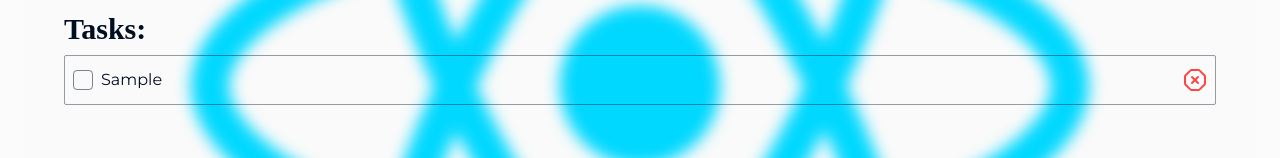
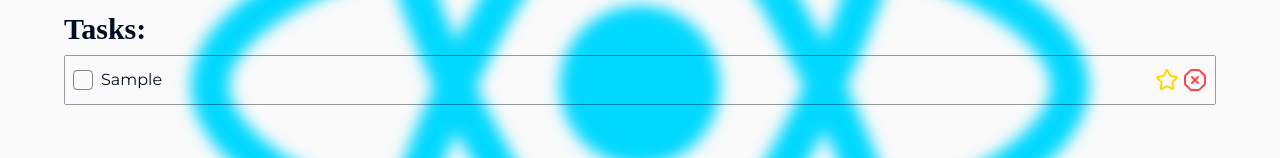
Before and after one commit to MrGoldenFox/task-manager-react, a React (Vite) app: page / in a window 1280 px wide. Both pictures are taken after typing "Sample" into the empty fields and a click on the button "Add New". Shown: the part 313-471 px from the top of the page. Built offline with nearby package versions, Linux system fonts and the light colour scheme; a web font is replaced by a local one.

Commit message:
add star + fix delete button

```diff
--- a/src/App.jsx
+++ b/src/App.jsx
@@ -5,6 +5,7 @@ import { Header } from "./components/Header";
 import { SwitchTasks } from "./components/SwitchTasks";
 import { TaskList } from "./components/TaskList";
 import react from "./assets/react.svg";
+import { Undo } from "lucide-react";
 
 export default function App() {
   const [tasks, setTasks] = useState(() => {
@@ -48,6 +49,16 @@ export default function App() {
     [tasks]
   );
 
+  const setPrimaryTask = useCallback(
+    (id) => {
+      const updatedTasks = tasks.map((task) =>
+        task.id === id ? { ...task, star: !task.star } : task
+      );
+      setTasks(updatedTasks);
+    },
+    [tasks]
+  );
+
   const undoDelete = useCallback(() => {
     clearTimeout(timeOutRef.current);
 
@@ -58,11 +69,13 @@ export default function App() {
   }, [undoTask]);
 
   const filteredTasks = useMemo(() => {
-    return tasks.filter((task) => {
-      if (filter === "active") return !task.checked;
-      if (filter === "completed") return task.checked;
-      return true;
-    });
+    return tasks
+      .filter((task) => {
+        if (filter === "active") return !task.checked;
+        if (filter === "completed") return task.checked;
+        return true;
+      })
+      .sort((a, b) => (b.star === true) - (a.star === true));
   }, [tasks, filter]);
 
   return (
@@ -80,9 +93,19 @@ export default function App() {
             deleteTask={deleteTask}
             undoDelete={undoDelete}
             undoTask={undoTask}
+            setPrimaryTask={setPrimaryTask}
           />
         </div>
       </div>
+      {undoTask && (
+        <button
+          onClick={() => undoDelete()}
+          className="w-screen fixed bottom-0 font-medium text-[var(--primary-bg)] bg-[var(--accent)] flex justify-center gap-4 text-md py-4"
+        >
+          <Undo color="var(--white)" />
+          Return task
+        </button>
+      )}
     </>
   );
 }
--- a/src/components/AddTaskForm.jsx
+++ b/src/components/AddTaskForm.jsx
@@ -8,7 +8,7 @@ export function AddTaskForm({ setTasks, tasks }) {
 
     const newTasks = [
       ...tasks,
-      { text: value, checked: false, id: crypto.randomUUID() },
+      { text: value, checked: false, id: crypto.randomUUID(), star: false },
     ];
 
     setTasks(newTasks);
@@ -34,7 +34,12 @@ export function AddTaskForm({ setTasks, tasks }) {
             }
           }}
         />
-        <button onClick={AddNewTask} className="w-24 bg-[var(--accent)] py-2 px-4 rounded-tr-sm rounded-br-sm text-[var(--primary-bg)] border-[var(--primary)]/25 border border-l-0 hover:bg-[var(--accent-hover)] text-nowrap">Add New</button>
+        <button
+          onClick={AddNewTask}
+          className="w-24 bg-[var(--accent)] py-2 px-4 rounded-tr-sm rounded-br-sm text-[var(--primary-bg)] border-[var(--primary)]/25 border border-l-0 hover:bg-[var(--accent-hover)] text-nowrap"
+        >
+          Add New
+        </button>
       </div>
     </section>
   );
--- a/src/components/TaskItem.jsx
+++ b/src/components/TaskItem.jsx
@@ -1,6 +1,6 @@
-import { OctagonX } from "lucide-react";
+import { OctagonX, Star } from "lucide-react";
 
-export function TaskItem({ task, toggleCheckBox, deleteTask }) {
+export function TaskItem({ task, toggleCheckBox, deleteTask, setPrimaryTask }) {
   return (
     <li className="flex gap-2 justify-between items-center w-full border rounded-xs px-2 py-3 border-[var(--primary)]/40 dark:border-[var(--primary-bg)]/40">
       <div className="flex justify-between items-center gap-2">
@@ -12,9 +12,17 @@ export function TaskItem({ task, toggleCheckBox, deleteTask }) {
         />
         <p>{task.text}</p>
       </div>
-      <button onClick={() => deleteTask(task.id)}>
-        <OctagonX color="var(--red)" />
-      </button>
+      <div className="flex gap-1">
+        <button onClick={() => setPrimaryTask(task.id)}>
+          <Star
+            fill={task.star ? "var(--gold)" : "none"}
+            stroke="var(--gold)"
+          />
+        </button>
+        <button onClick={() => deleteTask(task.id)}>
+          <OctagonX color="var(--red)" />
+        </button>
+      </div>
     </li>
   );
 }
--- a/src/components/TaskList.jsx
+++ b/src/components/TaskList.jsx
@@ -1,13 +1,12 @@
-import { Undo } from "lucide-react";
 import { TaskItem } from "./TaskItem";
 
 export function TaskList({
   tasks,
   toggleCheckBox,
   deleteTask,
-  undoDelete,
-  undoTask,
+  setPrimaryTask
 }) {
+
   return (
     <>
       <h2 className="text-3xl font-semibold mb-2">Tasks:</h2>
@@ -23,16 +22,11 @@ export function TaskList({
               key={task.id}
               toggleCheckBox={toggleCheckBox}
               deleteTask={deleteTask}
+              setPrimaryTask={setPrimaryTask}
             />
           ))}
         </ul>
       )}
-      {undoTask && (
-        <button onClick={() => undoDelete()} className="w-screen left-0 fixed bottom-0 bg-[var(--accent)] p-4 flex justify-center items-center gap-1 font-medium text-[var(--primary-bg)]">
-          <Undo color="var(--white)"/>
-          Return task
-        </button>
-      )}
     </>
   );
 }
--- a/src/index.css
+++ b/src/index.css
@@ -16,11 +16,12 @@
   --white: #ffffff;
   --accent: #9c2cf3;
   --accent-hover: #9000ff;
-  --red: rgb(255, 68, 68);
+  --red: #ff4444;
+  --gold: #FFD700;
 }
 
 body {
-  padding: 0;
+  padding: 0 0 4rem 0;
   margin: 0;
   background-size: cover;
   overflow-x: hidden;
```
